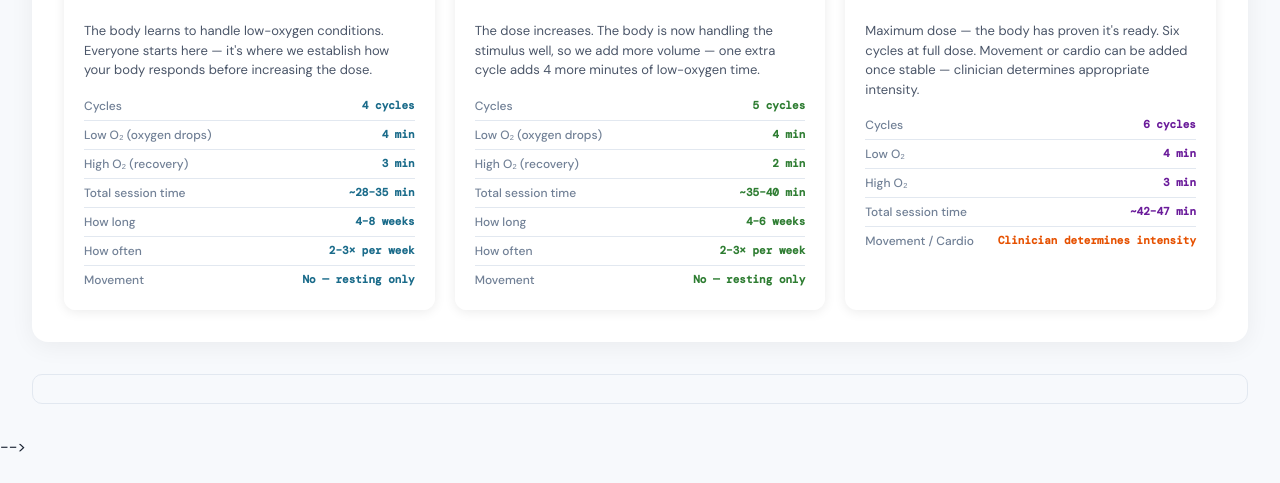
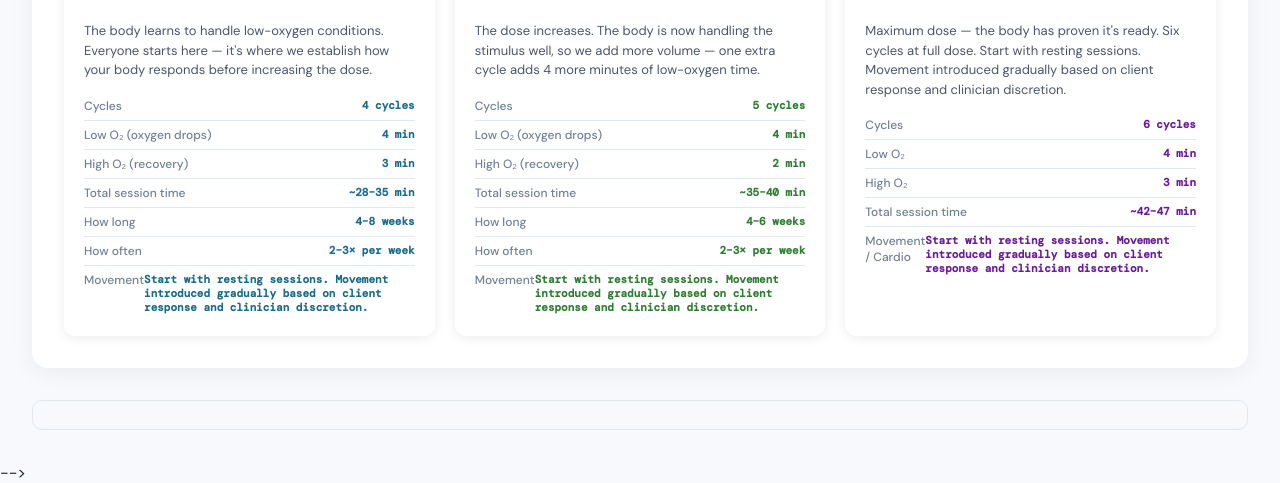
Before and after one commit to spokenaboutyou/mito2training, a plain HTML site: page index.html in a window 1280 px wide. Shown: the part 790-1273 px from the top of the page. Before the commit the page ends 1247 px from the top, so only its background shows below. Drawn offline with nearby package versions, Linux system fonts and the light colour scheme.

Commit message:
Add files via upload
update index file

```diff
--- a/index.html
+++ b/index.html
@@ -431,7 +431,7 @@ body{font-family:'DM Sans',sans-serif;background:var(--surface);color:var(--text
           <div class="dose-stat-row"><span class="dose-key">Total session time</span><span class="dose-val p1">~28–35 min</span></div>
           <div class="dose-stat-row"><span class="dose-key">How long</span><span class="dose-val p1">4–8 weeks</span></div>
           <div class="dose-stat-row"><span class="dose-key">How often</span><span class="dose-val p1">2–3× per week</span></div>
-          <div class="dose-stat-row"><span class="dose-key">Movement</span><span class="dose-val p1">No — resting only</span></div>
+          <div class="dose-stat-row"><span class="dose-key">Movement</span><span class="dose-val p1">Start with resting sessions. Movement introduced gradually based on client response and clinician discretion.</span></div>
         </div>
       </div>
       <div class="dose-bar-wrap">
@@ -450,7 +450,7 @@ body{font-family:'DM Sans',sans-serif;background:var(--surface);color:var(--text
           <div class="dose-stat-row"><span class="dose-key">Total session time</span><span class="dose-val p2">~35–40 min</span></div>
           <div class="dose-stat-row"><span class="dose-key">How long</span><span class="dose-val p2">4–6 weeks</span></div>
           <div class="dose-stat-row"><span class="dose-key">How often</span><span class="dose-val p2">2–3× per week</span></div>
-          <div class="dose-stat-row"><span class="dose-key">Movement</span><span class="dose-val p2">No — resting only</span></div>
+          <div class="dose-stat-row"><span class="dose-key">Movement</span><span class="dose-val p2">Start with resting sessions. Movement introduced gradually based on client response and clinician discretion.</span></div>
         </div>
       </div>
       <div class="dose-bar-wrap">
@@ -462,12 +462,12 @@ body{font-family:'DM Sans',sans-serif;background:var(--surface);color:var(--text
         </div>
         <div style="padding:12px 20px 0;background:white;"><div class="dose-bar-track"><div class="dose-bar-fill p3"></div></div></div>
         <div class="dose-bar-body">
-          <div class="dose-plain">Maximum dose — the body has proven it's ready. Six cycles at full dose. Movement or cardio can be added once stable — clinician determines appropriate intensity.</div>
+          <div class="dose-plain">Maximum dose — the body has proven it's ready. Six cycles at full dose. Start with resting sessions. Movement introduced gradually based on client response and clinician discretion.</div>
           <div class="dose-stat-row"><span class="dose-key">Cycles</span><span class="dose-val p3">6 cycles</span></div>
           <div class="dose-stat-row"><span class="dose-key">Low O₂</span><span class="dose-val p3">4 min</span></div>
           <div class="dose-stat-row"><span class="dose-key">High O₂</span><span class="dose-val p3">3 min</span></div>
           <div class="dose-stat-row"><span class="dose-key">Total session time</span><span class="dose-val p3">~42–47 min</span></div>
-          <div class="dose-stat-row"><span class="dose-key">Movement / Cardio</span><span class="dose-val p3" style="color:var(--amber);font-weight:600;">Clinician determines intensity</span></div>
+          <div class="dose-stat-row"><span class="dose-key">Movement / Cardio</span><span class="dose-val p3">Start with resting sessions. Movement introduced gradually based on client response and clinician discretion.</span></div>
         </div>
       </div>
     </div>
@@ -1351,7 +1351,7 @@ const phaseData={
       ['Safety floor','Machine auto-switches to high O₂ if level hits 80%'],
       ['Heart rate ceiling','(220 minus age) × 0.80'],
       ['How often','2–3× per week (3 recommended)'],
-      ['How long','4 weeks minimum (6–8 typical)'],['Movement','No — resting only'],
+      ['How long','4 weeks minimum (6–8 typical)'],['Movement','Start with resting sessions. Movement introduced gradually based on client response and clinician discretion.'],
     ],
     criteria:['How fast oxygen dropped: 120 seconds or more','Oxygen level during low phase: 82–88%','How fast they bounced back: 45 seconds or less','Safety check-ins: 0 is ideal. 1 per cycle is acceptable — must reach 0 consistently before advancing.'],
     note:'All 4 must pass consistently across 3 sessions in a row. Clinician reviews before advancing. Condition pathway is selected at this point.'
@@ -1363,25 +1363,24 @@ const phaseData={
       ['Total session time','~35–40 minutes'],['Low-oxygen exposure per session','~20 minutes'],
       ['Safety floor','Machine auto-switches to high O₂ if level hits 80%'],
       ['Heart rate ceiling','(220 minus age) × 0.80'],
-      ['How often','2–3× per week'],['How long','4–6 weeks typical'],['Movement','No — resting only'],
+      ['How often','2–3× per week'],['How long','4–6 weeks typical'],['Movement','Start with resting sessions. Movement introduced gradually based on client response and clinician discretion.'],
     ],
     criteria:['How fast oxygen dropped: 120 seconds or more','Oxygen level during low phase: 82–88%','How fast they bounced back: 45 seconds or less','Safety check-ins: 0 consistently (1 per cycle acceptable) · Heart rate stable · All cycles completed'],
     note:'Not meeting criteria → stay in Conditioning Phase. Clinician must confirm before advancing.'
   },
   3:{color:'p3',num:'Phase 3',name:'Optimized Phase',
-    purpose:'Maximum dose · Movement eligible · The body has earned this through consistent data',
+    purpose:'Maximum dose · The body has earned this through consistent data',
     settings:[
       ['Cycles','6'],
       ['Low O₂ per cycle','4:00 min'],
       ['High O₂ per cycle','3:00 min'],
       ['Total session time','~42–47 minutes'],['Low-oxygen exposure per session','~24 minutes'],
-      ['Movement / Cardio','Clinician determines appropriate intensity'],
-      ['Movement type','Cardio — clinician determines appropriate intensity'],
+      ['Movement / Cardio','Start with resting sessions. Movement introduced gradually based on client response and clinician discretion.'],
       ['Important note','Heavy exercise, HIIT, and sprints not recommended during hypoxic phases'],
       ['Safety floor','Machine auto-switches to high O₂ if level hits 80%'],
     ],
-    criteria:['Same 4 criteria apply for Movement Version eligibility','0 safety check-ins across 3 consecutive resting Optimized sessions','Recovery time consistently 45 seconds or less','Clinician confirms movement is appropriate for this patient'],
-    note:'Optimized Phase is the peak phase. Movement or cardio is optional — clinician determines appropriate intensity. Not for new patients under any circumstances.'
+    criteria:['0 safety check-ins across 3 consecutive resting Optimized sessions','Recovery time consistently 45 seconds or less','Clinician confirms movement is appropriate for this patient'],
+    note:'Optimized Phase is the peak phase. Start with resting sessions. Movement introduced gradually based on client response and clinician discretion. Not for new patients under any circumstances.'
   }
 };
 
@@ -1546,7 +1545,7 @@ const scriptGroups=[
         note:"Frame this as something the patient can positively influence. Not a warning — an opportunity."},
       {title:"'Can I exercise before or after a session?'",who:'Coach, Clinician',
         script:"Light activity before a session is fine — a walk, some gentle stretching. We'd avoid anything intense like heavy lifting or a hard cardio workout right before, since that can affect how your body responds during the low-oxygen phases. After a session, listen to your body — most people feel good and can go about their day normally. Your clinician may have specific guidance based on your phase.",
-        note:"In the Optimized Phase, movement during the high-oxygen phases may be prescribed. Clinician determines this."},
+        note:"Start with resting sessions. Movement introduced gradually based on client response and clinician discretion."},
       {title:"'Should I eat before my session?'",who:'Coach, Front Desk',
         script:"We recommend not coming in on a completely empty stomach — a light meal an hour or two before is ideal. You don't want to be too full either, since some people find that uncomfortable during the mask portion. Hydration is the most important thing — make sure you've had plenty of water before you arrive.",
         note:"Keep it simple: light meal 1–2 hours before, well-hydrated."},
```
